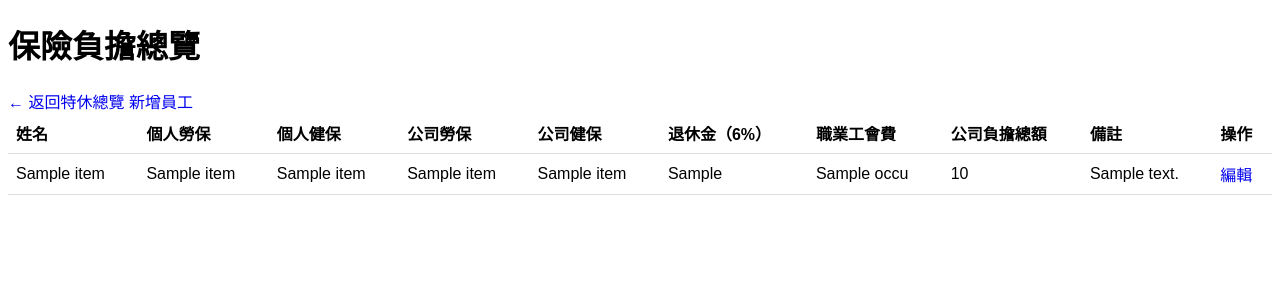
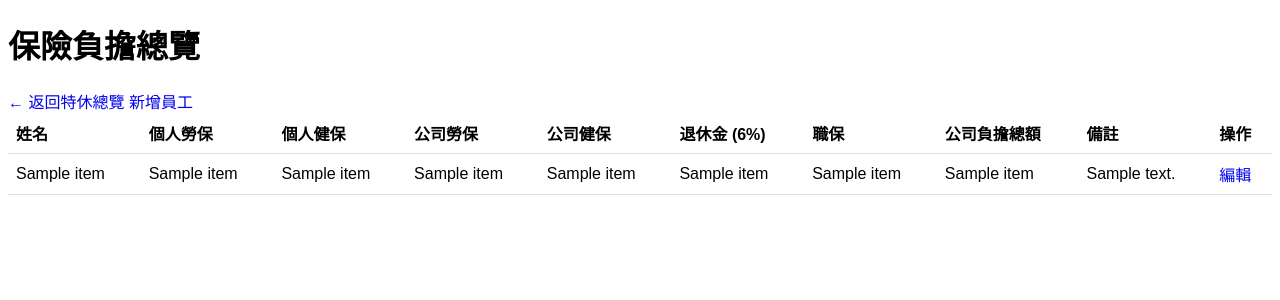
Before and after one commit to penguinpharmacy/penguin-HR-system, a Flask app: template templates/insurance.html in a window 1280 px wide. Shown: the top 300 px of the page. Run offline with Flask 3, Linux system fonts and the light colour scheme; the template is opened without the code that fills it: most values are stand-ins (such as "Sample title", 1, 10 or a date in 2020); some libraries are stand-ins or nearby versions.

Commit message:
Update insurance.html

```diff
--- a/templates/insurance.html
+++ b/templates/insurance.html
@@ -7,8 +7,9 @@
 </head>
 <body class="p-4">
   <h1 class="text-2xl mb-4">保險負擔總覽</h1>
-  <a href="{{ url_for('index') }}">← 返回特休總覽</a>
+  <a href="{{ url_for('index') }}" class="text-purple-600">← 返回特休總覽</a>
   <a href="{{ url_for('add_employee') }}" class="ml-4 text-purple-600">新增員工</a>
+
   <table class="min-w-full border mt-4">
     <thead>
       <tr>
@@ -17,32 +18,33 @@
         <th>個人健保</th>
         <th>公司勞保</th>
         <th>公司健保</th>
-        <th>退休金（6%）</th>
-        <th>職業工會費</th>
+        <th>退休金 (6%)</th>
+        <th>職保</th>
         <th>公司負擔總額</th>
         <th>備註</th>
         <th>操作</th>
       </tr>
     </thead>
     <tbody>
-      {% for id, name, pl, ph, cl, ch, ret6, occu, total, note in items %}
+      {% for emp_id, name, pl, ph, cl, ch, r6, oi, tc, note in items %}
       <tr class="border-t">
         <td>{{ name }}</td>
         <td>{{ pl }}</td>
         <td>{{ ph }}</td>
         <td>{{ cl }}</td>
         <td>{{ ch }}</td>
-        <td>{{ ret6 }}</td>
-        <td>{{ occu }}</td>
-        <td>{{ total }}</td>
+        <td>{{ r6 }}</td>
+        <td>{{ oi }}</td>
+        <td>{{ tc }}</td>
         <td>{{ note }}</td>
         <td>
-          <a href="{{ url_for('edit_insurance', emp_id=id) }}" class="text-blue-600">編輯</a>
+          <a href="{{ url_for('edit_insurance', emp_id=emp_id) }}"
+             class="text-blue-600">編輯</a>
         </td>
       </tr>
       {% endfor %}
-      {% if items|length == 0 %}
-      <tr><td colspan="10" class="py-4 text-center">尚無任何保險負擔紀錄</td></tr>
+      {% if not items %}
+      <tr><td colspan="10" class="text-center py-4">尚無資料</td></tr>
       {% endif %}
     </tbody>
   </table>
```
